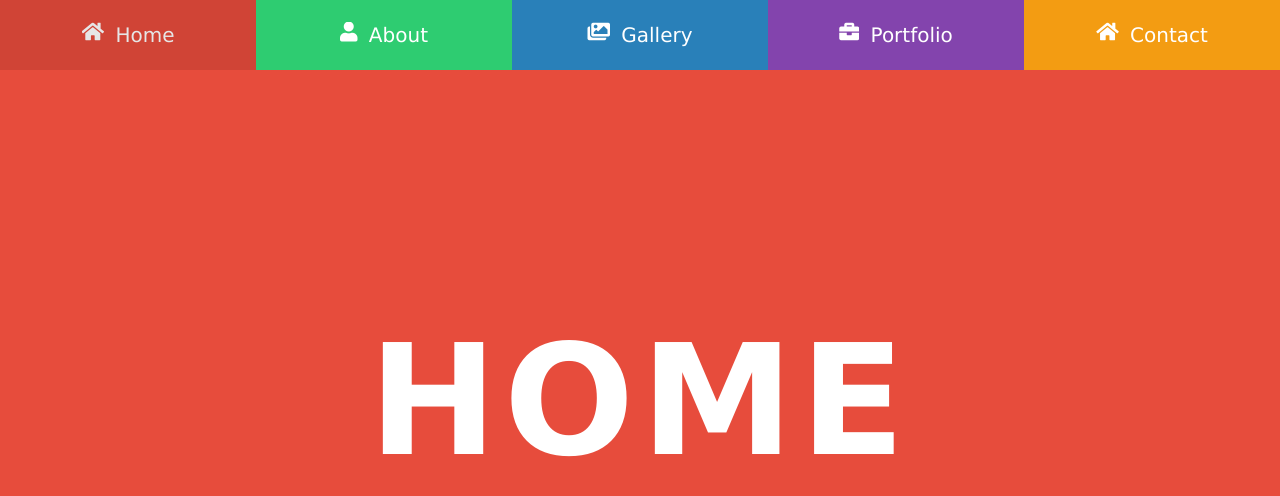
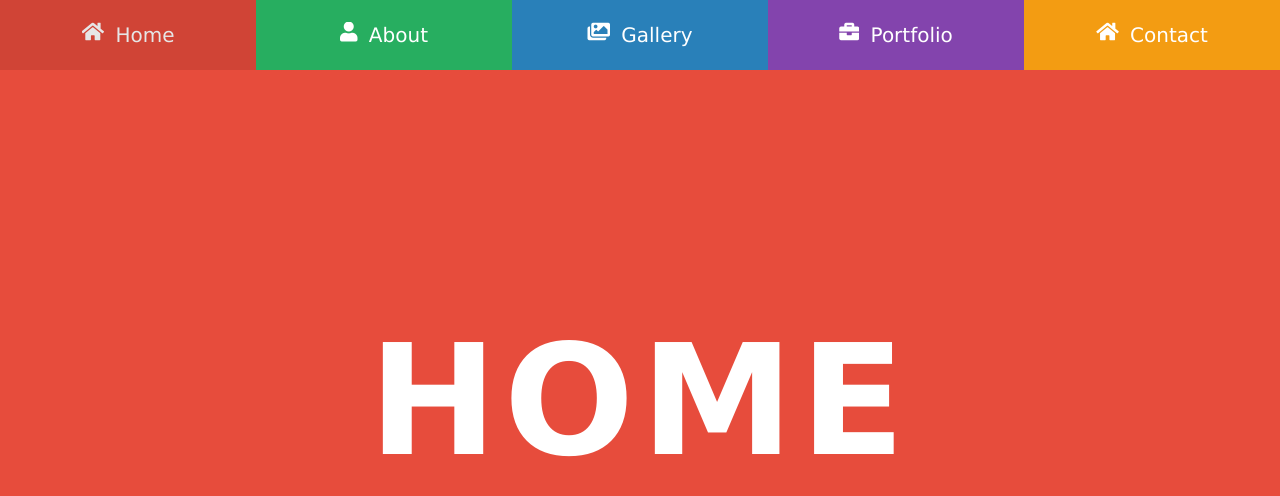
Before and after one commit to crastin360HD/Secciones_horizontal, a plain HTML site: page index.html in a window 1280 px wide. Drawn offline with Linux system fonts and the light colour scheme.

Commit message:
Tercer_Cambio

```diff
--- a/estilos.css
+++ b/estilos.css
@@ -45,7 +45,7 @@
 }
 
 .header .navbar a:nth-child(2){
-    background:#2ecc71;
+    background:#27ae60;;
 }
 
 .header .navbar a:nth-child(3){
```
